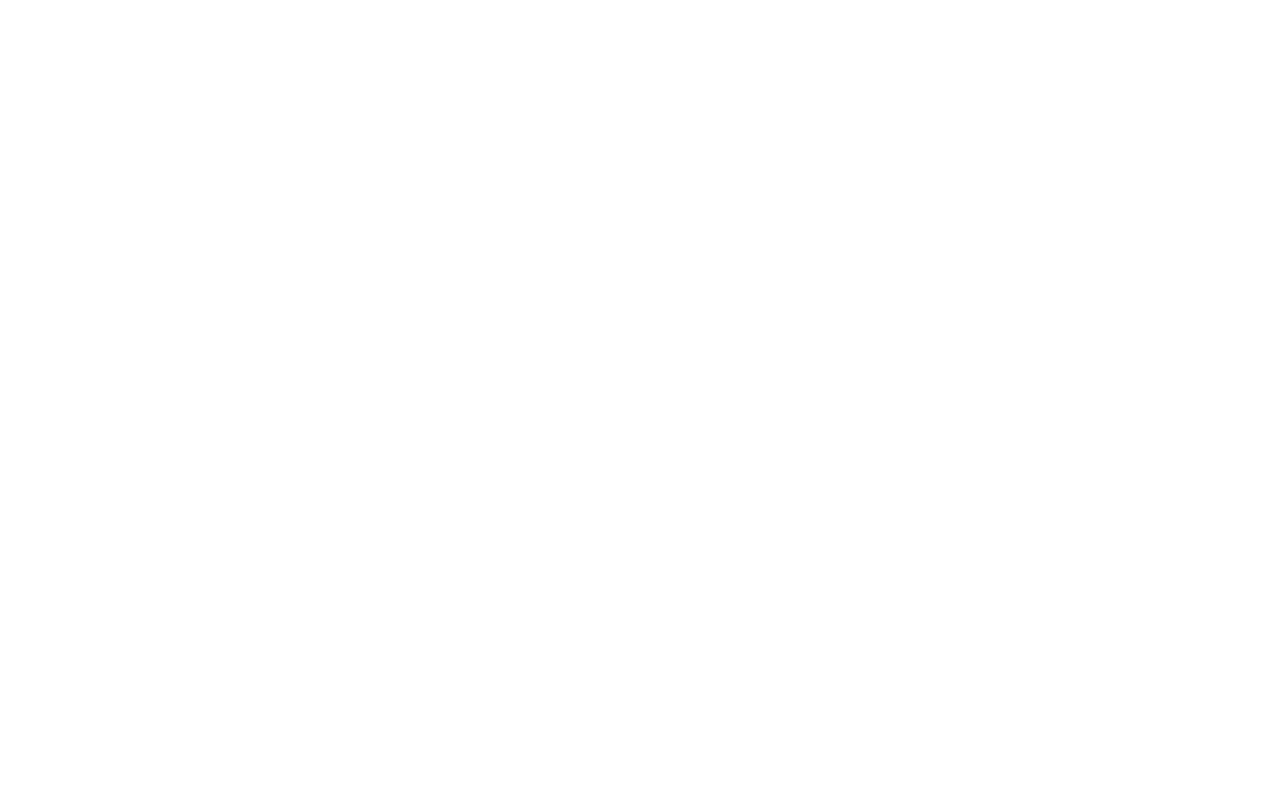
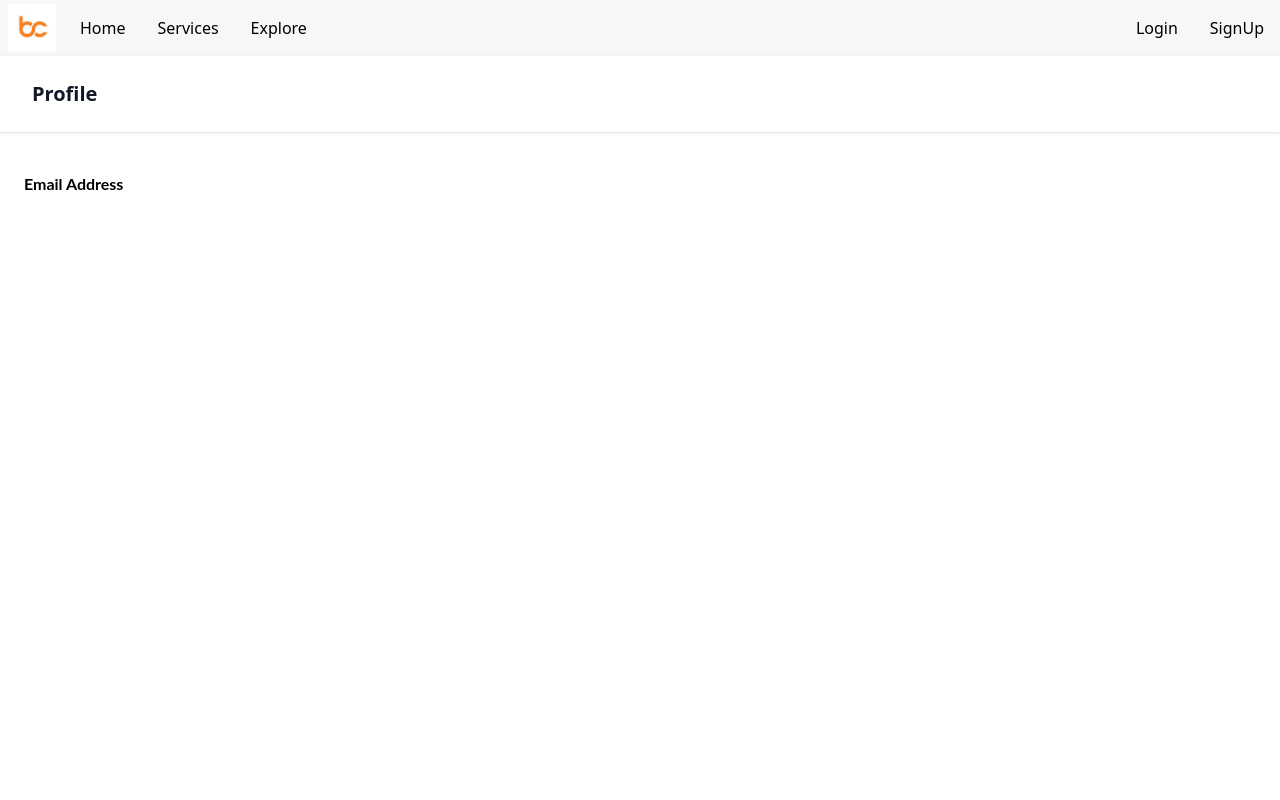
Before and after one commit to John-Tenning/B2C-portal, a React (Create React App) app in the folder frontend/: page /profile in a window 1280 px wide. Before the commit this address had no page. Shown: the top 800 px of the page. Built offline with nearby package versions, Linux system fonts and the light colour scheme; the HTML template or start-up script is replaced by a standard one.

Commit message:
Updated profile.js

```diff
--- a/frontend/src/App.js
+++ b/frontend/src/App.js
@@ -14,9 +14,9 @@ const App = () => {
         <Routes>
           <Route path="/login" element={<Login />} />
           <Route path="/signup" element={<Signup />} />
-          <Route index path="/" element={<Services />} />
-          <Route index path="/home" element={<Home />} />
-          <Route path="/" element={<Profile />} />
+          <Route index path="/service" element={<Services />} />
+          <Route path="/" element={<Home />} />
+          <Route path="/profile" element={<Profile />} />
         </Routes>
       </BrowserRouter>
     </div>
--- a/frontend/src/components/Login.js
+++ b/frontend/src/components/Login.js
@@ -101,6 +101,3 @@ const Login = () => {
 };
 
 export default Login;
-{
-  /* <Link to="/signup">here</Link> */
-}
--- a/frontend/src/components/Profile.js
+++ b/frontend/src/components/Profile.js
@@ -18,8 +18,12 @@ export const Profile = () => {
           </div>
           <div className="flex-1 w-full"></div>
           <div className="flex">
-            <button className="p-4">Login</button>
-            <button className="p-4">Sign Up</button>
+            <button className="p-4">
+              <Link to="/login">Login</Link>
+            </button>
+            <button className="p-4">
+              <Link to="/signup">SignUp</Link>
+            </button>
           </div>
         </nav>
       </div>
```
